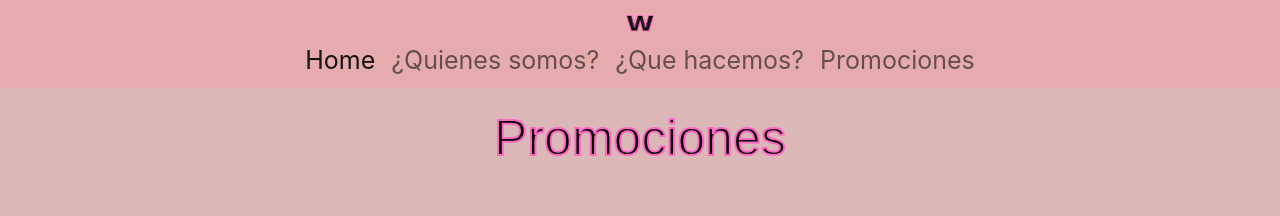
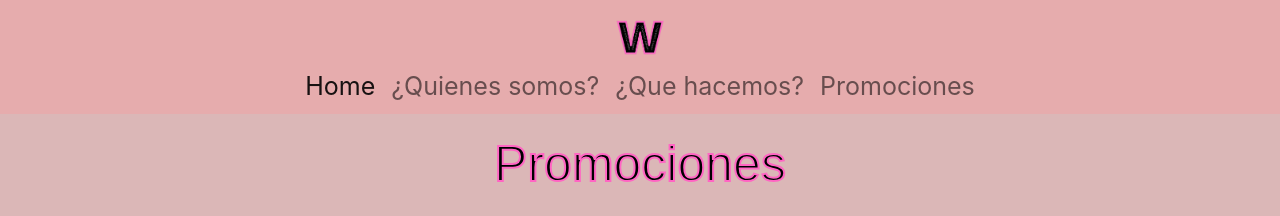
Before and after one commit to ManuNalerio/Studio-W, a website: page promociones.html in a window 1280 px wide. Shown: the top 216 px of the page. Drawn offline with nearby package versions, Linux system fonts and the light colour scheme.

```diff
--- a/promociones.html
+++ b/promociones.html
@@ -26,7 +26,7 @@
     <nav class="navbar navbar-expand-lg navbar-light bg-light">
         <div class="container-fluid">
           <a class="navbar-brand" href="#"></a>
-          <img src="images/logo-studio-removebg-preview.png" alt="" width="30" height="24" class="d-inline-block align-text-top">
+          <img src="images/logo-studio-removebg-preview.png" alt="" width="50" height="50" class="d-inline-block align-text-top">
           <button class="navbar-toggler" type="button" data-bs-toggle="collapse" data-bs-target="#navbarNav" aria-controls="navbarNav" aria-expanded="false" aria-label="Toggle navigation">
             <span class="navbar-toggler-icon"></span>
           </button>
```
Also changed, not shown: que-hacemos.html (+1 -1 lines), quienes.html (+1 -1 lines).
